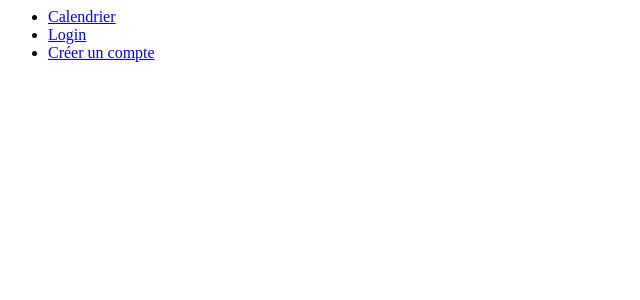
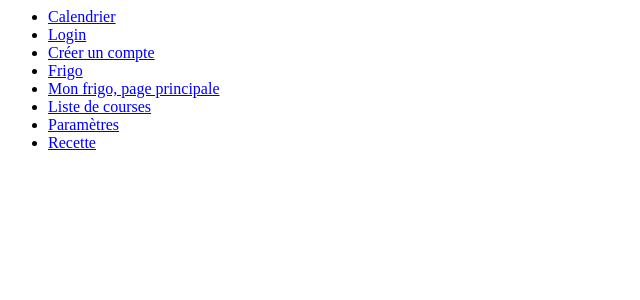
Before and after one commit to Abrthr/frigonnecte, a Django app: page / in a window 1280 px wide. Shown: the top 300 px of the page, without its empty margins (0-640 px from the left). Run offline with Django 3.2, Linux system fonts and the light colour scheme.

Commit message:
création des urls
en bonus, tout est accessible depuis l'accueil

```diff
--- a/Paramètres/views.py
+++ b/Paramètres/views.py
@@ -1,3 +1,8 @@
 from django.shortcuts import render
 
 # Create your views here.
+from django.http import HttpResponse
+
+
+def parametres(request):
+    return HttpResponse("Ne rien modifier !")
--- a/accueil/templates/accueil/accueil.html
+++ b/accueil/templates/accueil/accueil.html
@@ -2,5 +2,10 @@
     <li><a href="/calendrier/">Calendrier</a></li>
     <li><a href="/login/">Login</a></li>
     <li><a href="/creation_compte/">Créer un compte</a></li>
+    <li><a href="/frigo/">Frigo</a></li>
+    <li><a href="/monfrigo/">Mon frigo, page principale</a></li>
+    <li><a href="/liste_courses/">Liste de courses</a></li>
+    <li><a href="/parametres/">Paramètres</a></li>
+    <li><a href="/recette/">Recette</a></li>
 
 </ul>
--- a/creation_compte/views.py
+++ b/creation_compte/views.py
@@ -4,5 +4,5 @@ from django.shortcuts import render
 from django.http import HttpResponse
 
 
-def creation(request):
+def creation_compte(request):
     return HttpResponse("Page de Création de compte")
--- a/frigo/views.py
+++ b/frigo/views.py
@@ -1,3 +1,8 @@
 from django.shortcuts import render
 
 # Create your views here.
+from django.http import HttpResponse
+
+
+def frigo(request):
+    return HttpResponse("frigo")
--- a/frigonnecte/urls.py
+++ b/frigonnecte/urls.py
@@ -19,6 +19,11 @@ from accueil import views as viewsaccueil
 from Calendrier import views as viewscalendrier
 from LogIn import views as viewslogin
 from creation_compte import views as viewscreation_compte
+from frigo import views as viewsfrigo
+from page_principale import views as viewspage_principale
+from liste_courses import views as viewsliste_courses
+from Paramètres import views as viewsparametres
+from recette import views as viewsrecette
 
 
 urlpatterns = [
@@ -26,6 +31,10 @@ urlpatterns = [
     path('',viewsaccueil.accueil,name='accueil'),
     path('calendrier/',viewscalendrier.calendrier,name='calendrier'),
     path('login/', viewslogin.login, name='login'),
-    path('creation_compte/',viewscreation_compte.creation,name='creation_compte'),
-
+    path('creation_compte/',viewscreation_compte.creation_compte,name='creation_compte'),
+    path('frigo/',viewsfrigo.frigo,name='frigo'),
+    path('monfrigo/',viewspage_principale.page_principale,name='page_principale'),
+    path('listedecourse/',viewsliste_courses.liste_courses,name='liste_courses'),
+    path('parametres/',viewsparametres.parametres,name='parametres'),
+    path('recette/',viewsrecette.recette,name='recette'),
 ]
--- a/liste_courses/views.py
+++ b/liste_courses/views.py
@@ -1,3 +1,8 @@
 from django.shortcuts import render
 
 # Create your views here.
+from django.http import HttpResponse
+
+
+def liste_courses(request):
+    return HttpResponse("Liste de courses vide")
--- a/page_principale/views.py
+++ b/page_principale/views.py
@@ -1,3 +1,8 @@
 from django.shortcuts import render
 
 # Create your views here.
+from django.http import HttpResponse
+
+
+def page_principale(request):
+    return HttpResponse("Bienvenue dans ton frigo")
--- a/recette/views.py
+++ b/recette/views.py
@@ -1,3 +1,8 @@
 from django.shortcuts import render
 
 # Create your views here.
+from django.http import HttpResponse
+
+
+def recette(request):
+    return HttpResponse("Recette chocolat : 1. 200g de chocolat  2. C'est prêt !!")
```
